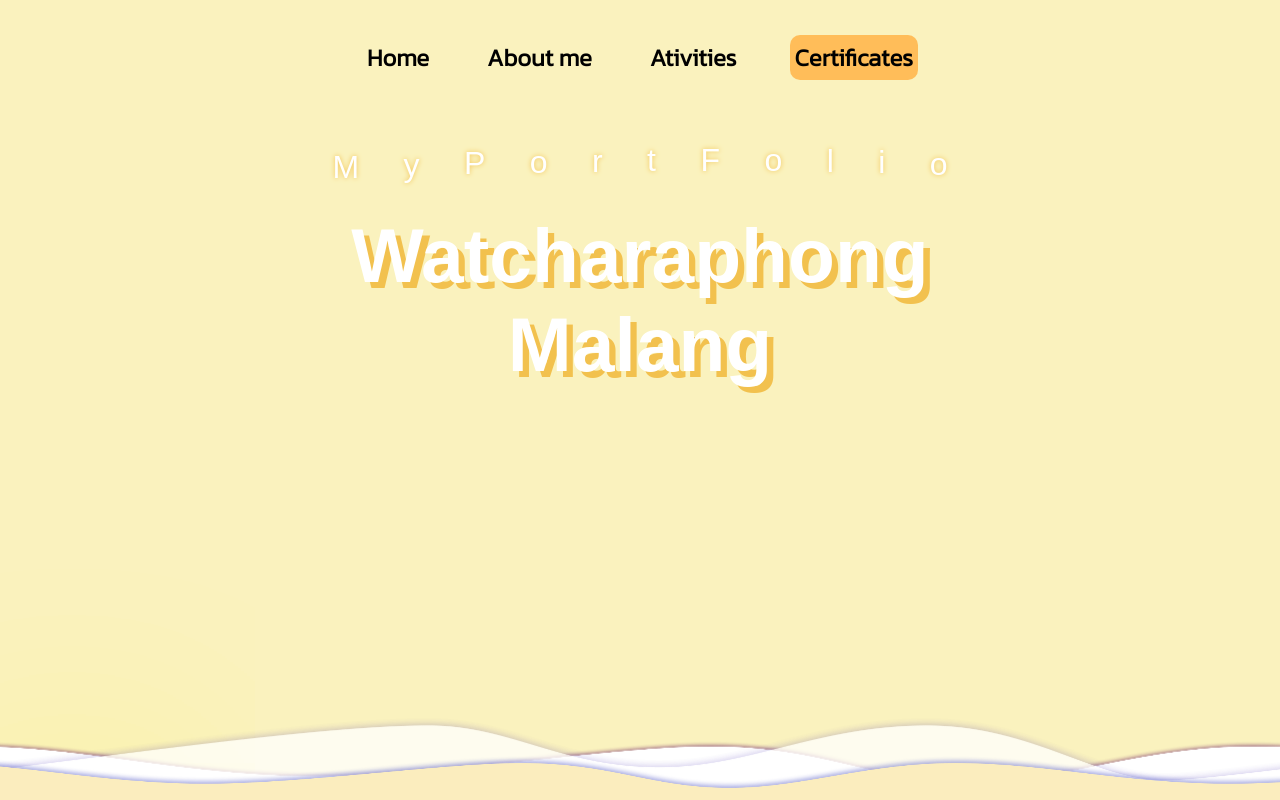
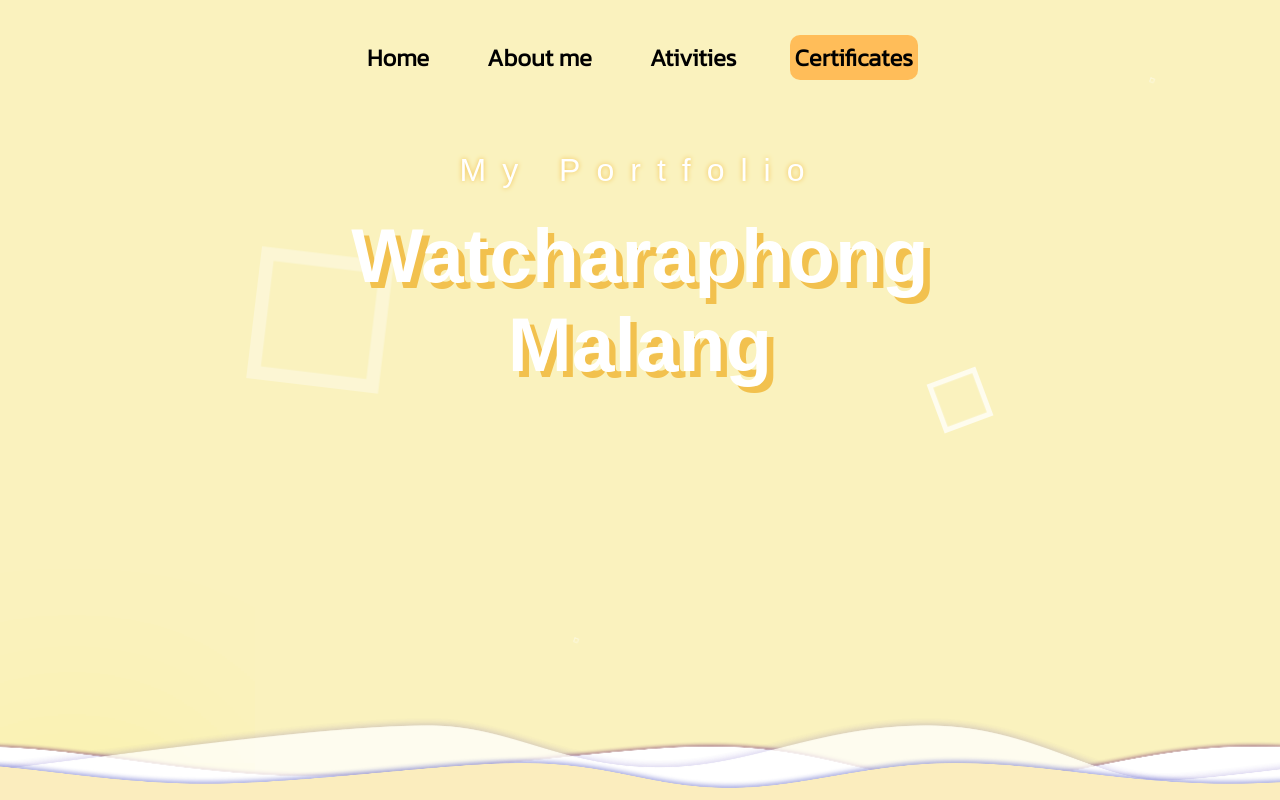
Before and after one commit to Watcharaphong09/MyPortfolio, a plain HTML site: page index.html in a window 1280 px wide. Shown: the top 800 px of the page. Drawn offline with nearby package versions, Linux system fonts and the light colour scheme; a web font is replaced by a local one.

Commit message:
fix speed page

```diff
--- a/index.html
+++ b/index.html
@@ -6,7 +6,7 @@
     <link rel="stylesheet" href="https://cdnjs.cloudflare.com/ajax/libs/remixicon/3.5.0/remixicon.min.css">
     <link rel="stylesheet" href="https://cdnjs.cloudflare.com/ajax/libs/font-awesome/5.15.4/css/all.min.css">
     <link rel="stylesheet" href="style.css">
-    <!-- <link rel="stylesheet" href="animation.css"> -->
+    <link rel="stylesheet" href="animation.css">
     <link rel="stylesheet" href="wave.css">
     <title>Portfolio</title>
 </head>
@@ -25,25 +25,15 @@
         </div>
 </header>
 <section class="Parallax">
-    <!-- <div class="background">
+    <div class="background">
         <div class="cube"></div>
         <div class="cube"></div>
         <div class="cube"></div>
         <div class="cube"></div>
        <div class="cube"></div>
-     </div> -->
+     </div>
      <div class="text">
-        <span style="--i:1;">M</span>
-        <span style="--i:2;">y</span>
-        <span style="--i:3;">P</span>
-        <span style="--i:4;">o</span>
-        <span style="--i:5;">r</span>
-        <span style="--i:6;">t</span>
-        <span style="--i:7;">F</span>
-        <span style="--i:8;">o</span>
-        <span style="--i:9;">l</span>
-        <span style="--i:10;">i</span>
-        <span style="--i:11;">o</span>
+        <span>My Portfolio</span>
         <p>Watcharaphong<br>Malang</p>
     </div>
 </section>
--- a/style.css
+++ b/style.css
@@ -463,10 +463,9 @@ html{
 }
 
 .text span{
-
+    letter-spacing: 1rem;
     font-size: 2rem;
     animation: Flaottext 4s ease-in-out infinite,slideLeft .5s ease;
-    animation-delay: calc(0.1s * var(--i));
     text-shadow: 0px 0px 5px #F2C14E;
 }
 
```
